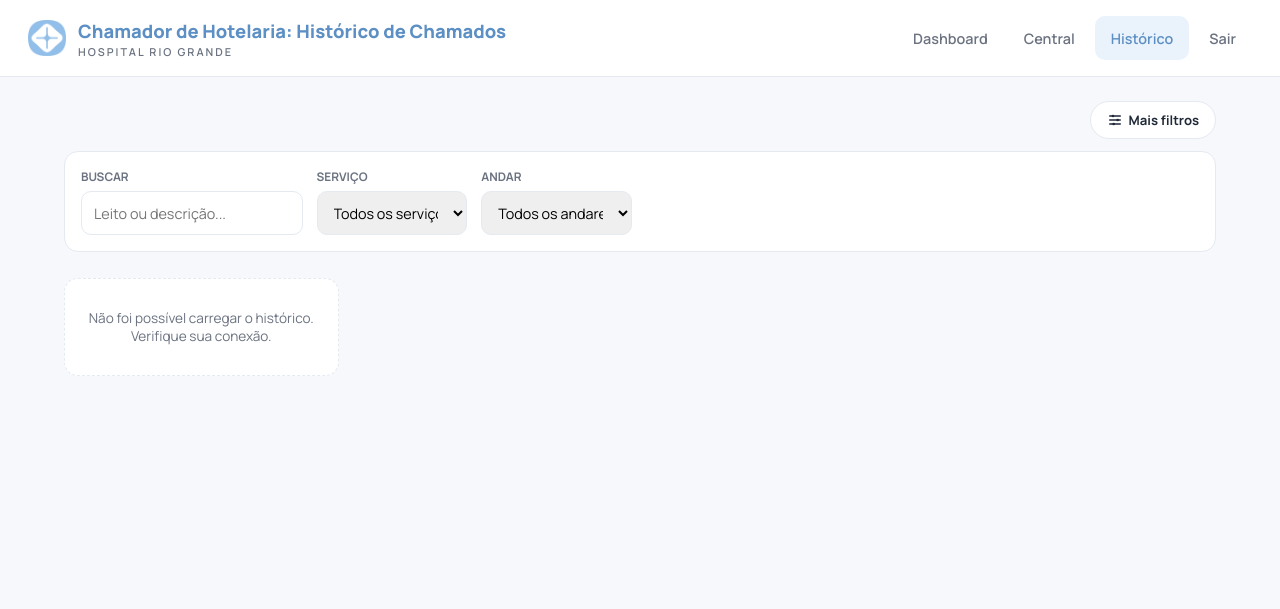
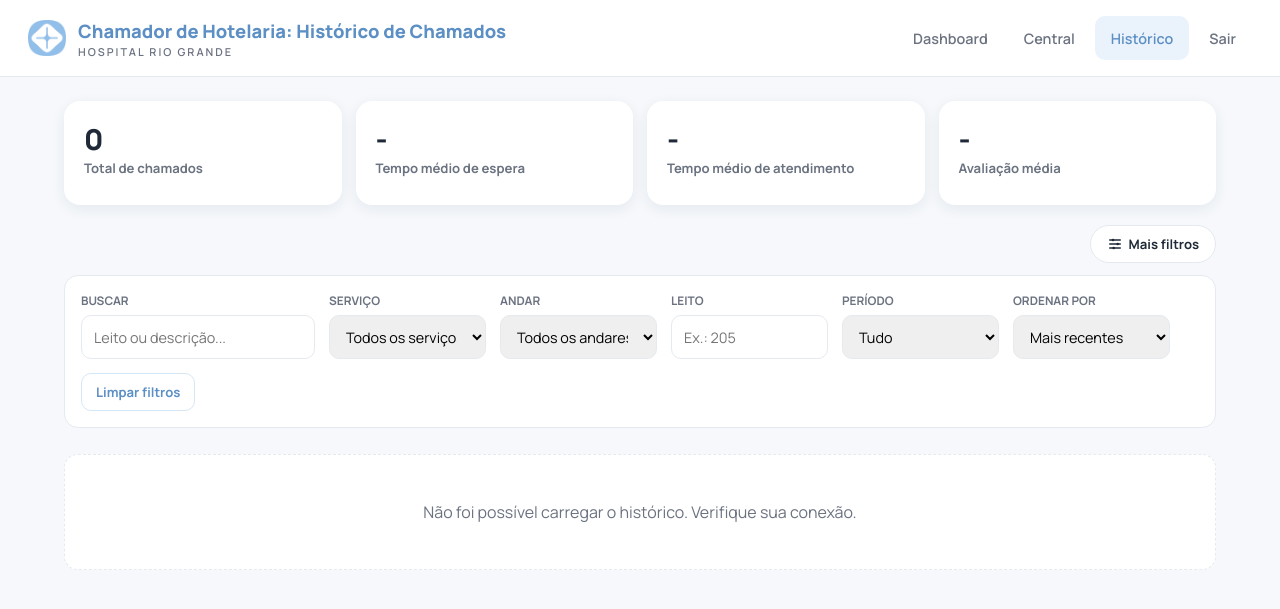
Before and after one commit to mixgsxd2-lab/Chamador-de-Enfermagem---vers-o-6.7, a Flask app: page /hotelaria/historico in a window 1280 px wide, after a click on "Mais filtros". Shown: the top 609 px of the page. Run offline with Flask 3, Linux system fonts and the light colour scheme; the visitor is signed in with stand-in values (Sample User, id 1); tables that the repository leaves empty hold one stand-in row (values such as "Sample post").

Commit message:
Ajusta dashboards, historico da hotelaria e telas de subopcao da enfermagem
- Remove avaliacao media e "encaminhados pela enfermagem" dos dashboards;
  exclui "Solicitacao geral" do grafico de chamados por servico.
- Historico da hotelaria ganha cartoes de estatistica e filtros (leito,
  periodo, ordenar) e cartoes de chamado no mesmo design da enfermagem.
- Central de hotelaria troca "mensagens nao lidas"/"aguardando
  confirmacao" por "setor mais requisitado hoje".
- Telas de subopcao da enfermagem (Urgencia, Soro, Falar com Enfermagem,
  Outros) passam a usar icones/emojis e cores por gravidade, no mesmo
  estilo da escala de Dor.

Co-Authored-By: Claude Sonnet 5 <noreply@anthropic.com>

```diff
--- a/hospital_rio_grande/hotelaria/routes.py
+++ b/hospital_rio_grande/hotelaria/routes.py
@@ -311,8 +311,7 @@ def api_central_resumo():
     """Contadores em tempo real para os cartões de estatística no topo da
     Central — mesmo papel do `/api/enfermagem/tv` da Enfermagem, mas com
     métricas que fazem sentido para a Hotelaria (que não tem faixas de
-    prioridade/SLA): pendentes, em andamento, mensagens do paciente ainda
-    não lidas, chamados finalizados aguardando confirmação do paciente, e
+    prioridade/SLA): pendentes, em andamento, setor mais requisitado hoje, e
     finalizados hoje."""
     db = get_db()
     ativos = db.execute(
@@ -320,23 +319,27 @@ def api_central_resumo():
     ).fetchall()
     pendentes = sum(1 for c in ativos if c["status"] == STATUS_PENDENTE)
     andamento = sum(1 for c in ativos if c["status"] == STATUS_ANDAMENTO)
-    nao_lidos = sum(1 for c in ativos if _tem_mensagem_nao_lida(c["id"]))
 
     hoje_texto = para_texto(agora().replace(hour=0, minute=0, second=0, microsecond=0))
     finalizados_hoje = db.execute(
         "SELECT COUNT(*) FROM hotelaria_chamados WHERE status = ? AND finalizado_em >= ?",
         (STATUS_FINALIZADO, hoje_texto),
     ).fetchone()[0]
-    aguardando_confirmacao = db.execute(
-        "SELECT COUNT(*) FROM hotelaria_chamados WHERE status = ? AND confirmacao_resolucao = ?",
-        (STATUS_FINALIZADO, CONFIRMACAO_PENDENTE),
-    ).fetchone()[0]
+
+    # "outros" não é um serviço de hotelaria de fato (ver por_servico em
+    # api_dashboard_resumo) — não entra na disputa por "mais requisitado".
+    linha_top = db.execute(
+        """SELECT servico, COUNT(*) as total FROM hotelaria_chamados
+           WHERE criado_em >= ? AND servico != 'outros'
+           GROUP BY servico ORDER BY total DESC LIMIT 1""",
+        (hoje_texto,),
+    ).fetchone()
+    setor_mais_requisitado_hoje = SERVICOS[linha_top["servico"]]["nome"] if linha_top else None
 
     return jsonify({
         "pendentes": pendentes,
         "andamento": andamento,
-        "nao_lidos": nao_lidos,
-        "aguardando_confirmacao": aguardando_confirmacao,
+        "setor_mais_requisitado_hoje": setor_mais_requisitado_hoje,
         "finalizados_hoje": finalizados_hoje,
     })
 
@@ -375,16 +378,29 @@ def api_listar_chamados():
         clausulas.append("(leito LIKE ? OR descricao LIKE ?)")
         params.extend([termo, termo])
 
+    periodo = request.args.get("periodo")
+    if periodo:
+        limite_data = limite_periodo(periodo)
+        if limite_data is not None:
+            clausulas.append("criado_em >= ?")
+            params.append(para_texto(limite_data))
+
     sql = "SELECT * FROM hotelaria_chamados"
     if clausulas:
         sql += " WHERE " + " AND ".join(clausulas)
+
+    # Sem faixas de prioridade/SLA na Hotelaria (ver api_central_resumo) — só
+    # há ordenação por data, ao contrário da Enfermagem (que também ordena
+    # por "prioridade").
+    ordenar = request.args.get("ordenar", "recentes")
+    ordem_sql = "criado_em ASC" if ordenar == "antigos" else "criado_em DESC"
 
     limite = request.args.get("limite", type=int)
     offset = request.args.get("offset", type=int) or 0
     total = db.execute(f"SELECT COUNT(*) FROM ({sql})", params).fetchone()[0]
     limite_sql = limite or LIMITE_SEGURANCA_LISTAGEM
     linhas = db.execute(
-        sql + " ORDER BY criado_em DESC LIMIT ? OFFSET ?", params + [limite_sql, offset]
+        sql + f" ORDER BY {ordem_sql} LIMIT ? OFFSET ?", params + [limite_sql, offset]
     ).fetchall()
 
     resultado = []
@@ -491,6 +507,9 @@ def api_dashboard_resumo():
     # precisos e vêm como `None` quando não há dado (nunca inventados).
     tempo_medio_min = round(sum(tempos_totais) / len(tempos_totais), 1) if tempos_totais else 0
 
+    # Avaliação média não aparece mais no Dashboard, mas o Histórico usa este
+    # mesmo endpoint para seus cartões de estatística (ver
+    # hotelaria/historico.js) e precisa dela.
     ids_filtrados = [c["id"] for c in linhas]
     if ids_filtrados:
         marcadores = ",".join("?" for _ in ids_filtrados)
@@ -501,7 +520,10 @@ def api_dashboard_resumo():
         avaliacoes = []
     media_avaliacao = round(sum(a["estrelas"] for a in avaliacoes) / len(avaliacoes), 2) if avaliacoes else 0
 
-    por_servico = {chave: 0 for chave in SERVICOS}
+    # "outros" não é um serviço de hotelaria de fato — é só a caixa de
+    # entrada de chamados encaminhados pelo Chamador de Enfermagem — então
+    # não entra no gráfico "Chamados por serviço".
+    por_servico = {chave: 0 for chave in SERVICOS if chave != "outros"}
     for c in linhas:
         if c["servico"] in por_servico:
             por_servico[c["servico"]] += 1
@@ -520,8 +542,6 @@ def api_dashboard_resumo():
             por_andar[valor_andar] = por_andar.get(valor_andar, 0) + 1
         else:
             chamados_sem_andar += 1
-
-    encaminhados_enfermagem = sum(1 for c in linhas if c["origem"] == "enfermagem")
 
     # Comparativo com a janela equivalente imediatamente anterior — mesmo
     # racional da Enfermagem (ver enfermagem/api.py::metricas): só calculado
@@ -561,7 +581,6 @@ def api_dashboard_resumo():
         "por_hora": por_hora,
         "por_andar": por_andar,
         "chamados_sem_andar": chamados_sem_andar,
-        "encaminhados_enfermagem": encaminhados_enfermagem,
         "comparativo_periodo_anterior": comparativo,
     })
 
--- a/hospital_rio_grande/static/css/base.css
+++ b/hospital_rio_grande/static/css/base.css
@@ -386,6 +386,11 @@ img, svg { max-width: 100%; }
 .stat-central.acento-critica .valor { color: var(--critica); }
 .stat-central.acento-sucesso .valor { color: var(--sucesso); }
 
+/* Variante para cartões cujo "valor" é um nome (ex.: setor mais
+   requisitado), não um número — precisa de uma fonte menor para não
+   quebrar o layout do cartão com textos mais longos. */
+.stat-central .valor.valor-texto { font-size: 1.15rem; line-height: 1.25; }
+
 /* ==========================================================================
    Dashboard: cartões e gráficos de barra (compartilhado)
    ========================================================================== */
--- a/hospital_rio_grande/static/js/enfermagem/dashboard.js
+++ b/hospital_rio_grande/static/js/enfermagem/dashboard.js
@@ -66,7 +66,6 @@
       { rotulo: "Finalizados", valor: d.finalizados },
       { rotulo: "Tempo médio de espera", valor: formatarMinutos(d.tempo_medio_espera_min) },
       { rotulo: "Tempo médio de atendimento", valor: formatarMinutos(d.tempo_medio_atendimento_min) },
-      { rotulo: "Avaliação média", valor: d.total_avaliacoes ? `${d.avaliacao_media} ★` : "—" },
     ];
     document.getElementById("cartoesResumo").innerHTML = cartoes.map((c) => `
       <div class="cartao-dash ${c.destaque ? "destaque" : ""} ${c.acento ? "acento-critica" : ""}">
--- a/hospital_rio_grande/static/js/hotelaria/dashboard.js
+++ b/hospital_rio_grande/static/js/hotelaria/dashboard.js
@@ -54,8 +54,6 @@
       { rotulo: "Finalizados", valor: d.finalizados },
       { rotulo: "Tempo até ser assumido", valor: formatarMinutos(d.tempo_medio_espera_min) },
       { rotulo: "Tempo de atendimento", valor: formatarMinutos(d.tempo_medio_atendimento_min) },
-      { rotulo: "Avaliação média", valor: d.total_avaliacoes ? `${d.media_avaliacao} ★` : "—" },
-      { rotulo: "Encaminhados pela Enfermagem", valor: d.encaminhados_enfermagem },
     ];
     document.getElementById("cartoesResumo").innerHTML = cartoes.map((c) => `
       <div class="cartao-dash ${c.destaque ? "destaque" : ""}">
--- a/hospital_rio_grande/static/js/hotelaria/historico.js
+++ b/hospital_rio_grande/static/js/hotelaria/historico.js
@@ -6,6 +6,10 @@
   const filtroBusca = document.getElementById("filtroBusca");
   const filtroServico = document.getElementById("filtroServicoHistorico");
   const filtroAndar = document.getElementById("filtroAndar");
+  const filtroLeito = document.getElementById("filtroLeito");
+  const filtroPeriodo = document.getElementById("filtroPeriodo");
+  const filtroOrdenar = document.getElementById("filtroOrdenar");
+  const botaoLimparFiltrosHistorico = document.getElementById("botaoLimparFiltrosHistorico");
   const lista = document.getElementById("listaHistorico");
   const fundoModal = document.getElementById("fundoModal");
   const modalChamado = document.getElementById("modalChamado");
@@ -32,8 +36,23 @@
   function filtrosAtuais() {
     const params = new URLSearchParams({ servico: filtroServico.value, status: "finalizado" });
     if (filtroAndar.value) params.set("andar", filtroAndar.value);
+    if (filtroLeito.value.trim()) params.set("leito", filtroLeito.value.trim());
     if (filtroBusca.value.trim()) params.set("q", filtroBusca.value.trim());
+    if (filtroPeriodo.value) params.set("periodo", filtroPeriodo.value);
+    if (filtroOrdenar.value) params.set("ordenar", filtroOrdenar.value);
     return params;
+  }
+
+  async function carregarMetricas() {
+    try {
+      const { dados: m } = await HRG.fetchJSON(`/hotelaria/api/dashboard/resumo?${filtrosAtuais().toString()}`);
+      document.getElementById("mTotal").textContent = m.total;
+      document.getElementById("mTempoEspera").textContent = m.tempo_medio_espera_min != null ? HRG.formatarMinutos(m.tempo_medio_espera_min) : "—";
+      document.getElementById("mTempoAtendimento").textContent = m.tempo_medio_atendimento_min != null ? HRG.formatarMinutos(m.tempo_medio_atendimento_min) : "—";
+      document.getElementById("mAvaliacao").textContent = m.total_avaliacoes ? `${m.media_avaliacao} ★` : "—";
+    } catch (e) {
+      // Os cartões simplesmente mantêm o último valor conhecido.
+    }
   }
 
   async function carregarHistorico(reiniciar) {
@@ -50,7 +69,7 @@
       atualizarPaginacao();
     } catch (e) {
       if (!acumulado.length) {
-        lista.innerHTML = `<div class="vazio-coluna">Não foi possível carregar o histórico. Verifique sua conexão.</div>`;
+        lista.innerHTML = `<div class="estado-vazio">Não foi possível carregar o histórico. Verifique sua conexão.</div>`;
       }
     }
   }
@@ -64,31 +83,38 @@
 
   function renderLista(chamados) {
     if (!chamados.length) {
-      lista.innerHTML = `<div class="vazio-coluna">Nenhum chamado finalizado ainda.</div>`;
+      lista.innerHTML = `
+        <div class="estado-vazio">
+          <span>Nenhum chamado encontrado com estes filtros.</span>
+          <button class="botao botao-fantasma pequeno" id="botaoLimparNoVazio" type="button">Limpar filtros</button>
+        </div>`;
+      const botao = document.getElementById("botaoLimparNoVazio");
+      if (botao) botao.addEventListener("click", limparFiltros);
       return;
     }
     lista.innerHTML = chamados.map(cartaoHistoricoHtml).join("");
-    lista.querySelectorAll(".cartao-chamado").forEach((elCard) => {
+    lista.querySelectorAll(".cartao-chamado-admin").forEach((elCard) => {
       elCard.addEventListener("click", () => abrirModal(parseInt(elCard.dataset.id, 10)));
     });
   }
 
+  // Mesma estrutura/classes do cartão de Histórico da Enfermagem (ver
+  // enfermagem/historico.js::cartaoHtml) — Hotelaria não tem faixa de
+  // prioridade, então o selo de serviço ocupa o lugar do selo de
+  // prioridade, e a borda usa sempre o acento "baixa" (verde), já que aqui
+  // só existem chamados finalizados.
   function cartaoHistoricoHtml(c) {
-    const avaliacaoResumo = c.tem_avaliacao ? "Avaliado" : "Sem avaliação";
     return `
-      <button type="button" class="cartao-chamado finalizado surgir" data-id="${c.id}">
-        <div class="linha-cartao-topo">
-          <div class="local-cartao">
-            ${c.andar ? `<span class="local-andar">${escapeHtml(c.andar)}</span>` : ""}
-            <span class="local-leito">Leito ${escapeHtml(c.leito)}</span>
-          </div>
+      <button type="button" class="cartao-chamado-admin borda-baixa surgir" data-id="${c.id}">
+        <div class="linha-cartao-admin">
+          <span class="leito-etiqueta-admin">Leito ${escapeHtml(c.leito)}</span>
           <span class="servico-etiqueta">${escapeHtml(c.servico_nome)}</span>
         </div>
-        <p class="descricao-cartao">${escapeHtml(c.descricao_exibicao || c.descricao)}</p>
-        <div class="rodape-cartao">
-          Aberto às ${c.criado_em}${c.finalizado_em ? ` · Finalizado às ${c.finalizado_em}` : ""}
-          ${c.tempo_atendimento_min != null ? ` · ${c.tempo_atendimento_min} min` : ""}
-          · ${avaliacaoResumo}
+        <div class="categoria-cartao-admin">${escapeHtml(c.descricao_exibicao || c.descricao)}</div>
+        <div class="rodape-cartao-admin">
+          <span class="selo-status selo-status-finalizado">Finalizado</span>
+          <span>${c.criado_em}</span>
+          ${c.tempo_atendimento_min != null ? `<span>${HRG.formatarMinutos(c.tempo_atendimento_min)} de atendimento</span>` : ""}
         </div>
       </button>
     `;
@@ -157,32 +183,53 @@
   fundoModal.addEventListener("click", (e) => { if (e.target === fundoModal) fecharModal(); });
   HRG.fecharComEsc(() => fundoModal.classList.contains("aberto"), fecharModal);
 
+  function recarregarTudo() {
+    carregarMetricas();
+    carregarHistorico(true);
+  }
+
   // ---------------------------------------------------------------------
   // Filtros ativos
   // ---------------------------------------------------------------------
+  function limparFiltros() {
+    filtroBusca.value = ""; filtroServico.value = "todos"; filtroAndar.value = "";
+    filtroLeito.value = ""; filtroPeriodo.value = ""; filtroOrdenar.value = "recentes";
+    renderFiltrosAtivos();
+    recarregarTudo();
+  }
+
   function renderFiltrosAtivos() {
-    const ativos = [];
-    if (filtroBusca.value.trim()) ativos.push({ chave: "busca", texto: `Busca: "${filtroBusca.value.trim()}"` });
-    if (filtroAndar.value) ativos.push({ chave: "andar", texto: `Andar: ${filtroAndar.value}` });
+    const definicoes = [
+      { chave: "q", el: filtroBusca, rotulo: (v) => `Busca: "${v}"` },
+      { chave: "servico", el: filtroServico, ignorar: "todos", rotulo: () => `Serviço: ${filtroServico.selectedOptions[0].textContent}` },
+      { chave: "andar", el: filtroAndar, rotulo: (v) => `Andar: ${v}` },
+      { chave: "leito", el: filtroLeito, rotulo: (v) => `Leito: ${v}` },
+      { chave: "periodo", el: filtroPeriodo, rotulo: () => filtroPeriodo.selectedOptions[0].textContent },
+    ];
+    const ativos = definicoes.filter((d) => d.el.value && d.el.value !== d.ignorar);
     if (!ativos.length) { filtrosAtivosEl.innerHTML = ""; return; }
-    filtrosAtivosEl.innerHTML = ativos.map((a) => `
-      <span class="filtro-ativo-chip" data-chave="${a.chave}">${escapeHtml(a.texto)}<button type="button" aria-label="Remover filtro">✕</button></span>
+    filtrosAtivosEl.innerHTML = ativos.map((d) => `
+      <span class="filtro-ativo-chip" data-chave="${d.chave}">${escapeHtml(d.rotulo(d.el.value))}<button type="button" aria-label="Remover filtro">✕</button></span>
     `).join("");
     filtrosAtivosEl.querySelectorAll(".filtro-ativo-chip button").forEach((botao) => {
       botao.addEventListener("click", () => {
         const chave = botao.parentElement.dataset.chave;
-        if (chave === "busca") filtroBusca.value = "";
-        if (chave === "andar") filtroAndar.value = "";
+        const def = definicoes.find((d) => d.chave === chave);
+        if (def) def.el.value = def.ignorar || "";
         renderFiltrosAtivos();
-        carregarHistorico(true);
+        recarregarTudo();
       });
     });
   }
 
-  filtroServico.addEventListener("change", () => carregarHistorico(true));
-  filtroAndar.addEventListener("change", () => { renderFiltrosAtivos(); carregarHistorico(true); });
-  filtroBusca.addEventListener("input", HRG.debounce(() => { renderFiltrosAtivos(); carregarHistorico(true); }, 350));
+  [filtroServico, filtroAndar, filtroPeriodo, filtroOrdenar].forEach((sel) => {
+    sel.addEventListener("change", () => { renderFiltrosAtivos(); recarregarTudo(); });
+  });
+  filtroLeito.addEventListener("input", HRG.debounce(() => { renderFiltrosAtivos(); recarregarTudo(); }, 350));
+  filtroBusca.addEventListener("input", HRG.debounce(() => { renderFiltrosAtivos(); recarregarTudo(); }, 350));
+  botaoLimparFiltrosHistorico.addEventListener("click", limparFiltros);
   botaoCarregarMais.addEventListener("click", () => carregarHistorico(false));
 
-  carregarHistorico(true);
+  filtroOrdenar.value = "recentes";
+  recarregarTudo();
 })();
--- a/hospital_rio_grande/templates/hotelaria/central.html
+++ b/hospital_rio_grande/templates/hotelaria/central.html
@@ -26,8 +26,7 @@
   <div class="grade-stats-central" id="gradeStats">
     <div class="stat-central"><span class="valor" id="statPendentes">0</span><span class="rotulo">Pendentes</span></div>
     <div class="stat-central acento-atencao"><span class="valor" id="statAndamento">0</span><span class="rotulo">Em andamento</span></div>
-    <div class="stat-central acento-critica"><span class="valor" id="statNaoLidos">0</span><span class="rotulo">Mensagens não lidas</span></div>
-    <div class="stat-central acento-critica"><span class="valor" id="statAguardandoConfirmacao">0</span><span class="rotulo">Aguardando confirmação</span></div>
+    <div class="stat-central"><span class="valor valor-texto" id="statSetorTop">—</span><span class="rotulo">Setor mais requisitado hoje</span></div>
     <div class="stat-central acento-sucesso"><span class="valor" id="statFinalizadosHoje">0</span><span class="rotulo">Finalizados hoje</span></div>
   </div>
 
--- a/hospital_rio_grande/templates/hotelaria/historico.html
+++ b/hospital_rio_grande/templates/hotelaria/historico.html
@@ -23,6 +23,13 @@
 </div>
 
 <div class="pagina">
+  <div class="grade-stats-central" id="gradeMetricas">
+    <div class="stat-central"><span class="valor" id="mTotal">0</span><span class="rotulo">Total de chamados</span></div>
+    <div class="stat-central"><span class="valor" id="mTempoEspera">-</span><span class="rotulo">Tempo médio de espera</span></div>
+    <div class="stat-central"><span class="valor" id="mTempoAtendimento">-</span><span class="rotulo">Tempo médio de atendimento</span></div>
+    <div class="stat-central"><span class="valor" id="mAvaliacao">-</span><span class="rotulo">Avaliação média</span></div>
+  </div>
+
   <div class="barra-filtros barra-filtros-central">
     <button class="botao-filtros-avancados" id="botaoFiltrosAvancados" type="button" aria-expanded="false" aria-controls="painelFiltrosAvancados">
       <svg viewBox="0 0 24 24" fill="none" stroke="currentColor" stroke-width="2" stroke-linecap="round" stroke-linejoin="round"><line x1="4" y1="6" x2="20" y2="6"/><line x1="4" y1="12" x2="20" y2="12"/><line x1="4" y1="18" x2="20" y2="18"/><circle cx="9" cy="6" r="2" fill="currentColor" stroke="none"/><circle cx="16" cy="12" r="2" fill="currentColor" stroke="none"/><circle cx="10" cy="18" r="2" fill="currentColor" stroke="none"/></svg>
@@ -52,7 +59,28 @@
           {% for andar in andares %}<option value="{{ andar }}">{{ andar }}</option>{% endfor %}
         </select>
       </div>
+      <div class="campo-filtro">
+        <label for="filtroLeito">Leito</label>
+        <input type="text" id="filtroLeito" placeholder="Ex.: 205" aria-label="Filtrar por leito">
+      </div>
+      <div class="campo-filtro">
+        <label for="filtroPeriodo">Período</label>
+        <select id="filtroPeriodo" aria-label="Filtrar por período">
+          <option value="">Tudo</option>
+          <option value="hoje">Hoje</option>
+          <option value="7dias">Últimos 7 dias</option>
+          <option value="30dias">Últimos 30 dias</option>
+        </select>
+      </div>
+      <div class="campo-filtro">
+        <label for="filtroOrdenar">Ordenar por</label>
+        <select id="filtroOrdenar" aria-label="Ordenar por">
+          <option value="recentes">Mais recentes</option>
+          <option value="antigos">Mais antigos</option>
+        </select>
+      </div>
     </div>
+    <button class="botao botao-fantasma pequeno" id="botaoLimparFiltrosHistorico" type="button">Limpar filtros</button>
   </div>
 
   <div class="filtros-ativos" id="filtrosAtivos"></div>
```
Also changed, not shown: hospital_rio_grande/static/css/enfermagem.css (+14 -0 lines), hospital_rio_grande/static/js/enfermagem/paciente.js (+72 -1 lines), hospital_rio_grande/static/js/hotelaria/central.js (+1 -12 lines).
